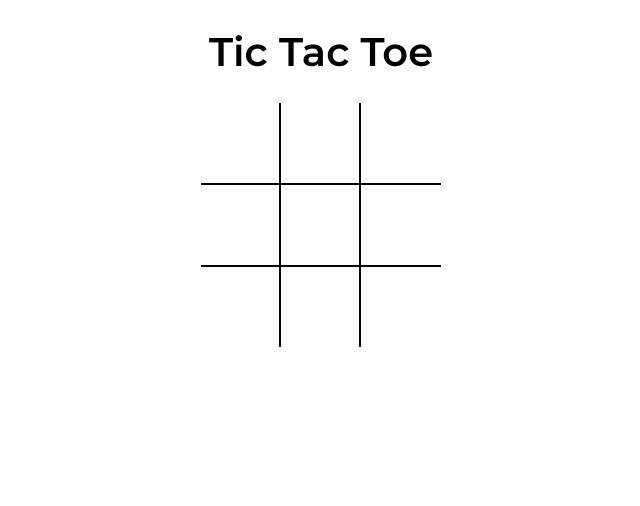
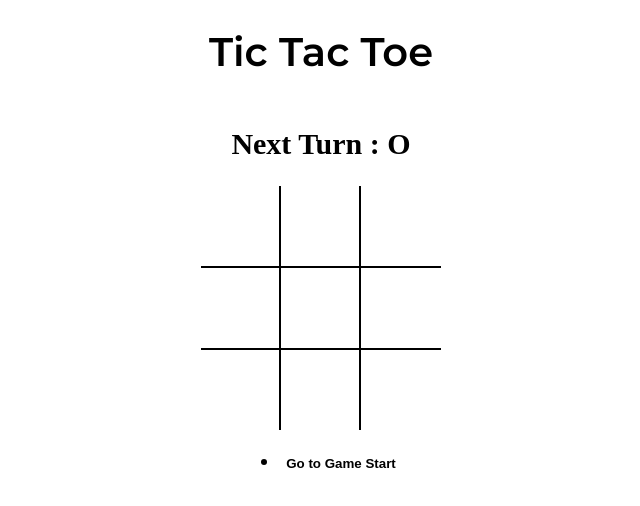
Before and after one commit to dhannjayyy/Tic-Tac-Toe-game, a React (Create React App) app: page / in a window 1280 px wide. Shown: the top 506 px of the page, without its empty margins (319-959 px from the left). Built offline with nearby package versions, Linux system fonts and the light colour scheme.

Commit message:
added game history

```diff
--- a/src/App.js
+++ b/src/App.js
@@ -1,11 +1,57 @@
-import React from "react";
+import React, { useState } from "react";
 import Board from "./Components/Board/Board";
+import History from "./Components/History";
+import { calculateWinner } from "./winner";
 
 function App() {
+  const [history, setHistory] = useState([
+    { board: Array(9).fill(null), isNextX: true },
+  ]);
+
+  const [currentMove, setcurrentMove] = useState(0);
+
+  const current = history[currentMove]; //Storing the last move state into current variable
+
+  const winner = calculateWinner(current.board);
+  const message = winner
+    ? `Winner is ${winner}`
+    : `Next Turn : ${current.isNextX ? "O" : "X"}`;
+
+  const handleButtonClick = (position) => {
+    if (current.board[position] || winner) return;
+
+    setHistory((prev) => {
+      const last = prev[prev.length - 1];
+
+      const newBoard = last.board.map((square, pos) => {
+        if (pos === position) {
+          return last.isNextX ? "O" : "X";
+        }
+
+        return square;
+      });
+
+      return prev.concat({ board: newBoard, isNextX: !last.isNextX });
+    });
+
+    setcurrentMove(prevMove=>prevMove+1);
+  };
+
+  const moveTo = (move) =>{
+    setcurrentMove(move);
+  }
+
+  // in the handleButtonCLick()-:)
+  // the setBoard() returns the state of each button using the array "prev"(or you can say returns the array of new state)
+  // after using the map function on it to set the state of a particular button to X.
+  // the pos parameter is the position of element that is being traversed by the map function.
+
   return (
     <div className="app">
       <h1>Tic Tac Toe</h1>
-      <Board />
+      <h2>{message}</h2>
+      <Board board={current.board} handleButtonClick={handleButtonClick} />
+      <History history={history} moveTo={moveTo} currentMove={currentMove}/>
     </div>
   );
 }
--- a/src/Components/Board/Board.jsx
+++ b/src/Components/Board/Board.jsx
@@ -1,36 +1,9 @@
-import React, { useState } from "react";
+import React from "react";
 import Button from "../Button/Button";
-// import "./Board.scss";
 
 
 
-function Board() {
-    const [board, setBoard] = useState(Array(9).fill(null));
-    const [isNextX, setIsNextX] = useState(false);
-
-    const handleButtonClick = (position) =>{
-        if(board[position])
-        return;
-
-        setBoard((prev)=>{
-            return prev.map((square,pos)=>{
-                if(pos === position){
-                    return isNextX ? 'O':'X';
-                }
-
-                return square;
-            });
-        });
-
-        setIsNextX(prev=>!prev) //Inverse the value of isNextX
-    };
-
-// in the handleButtonCLick()-:)
-// the setBoard() returns the state of each button using the array "prev"(or you can say returns the array of new state)
-// after using the map function on it to set the state of a particular button to X.
-// the pos parameter is the position of element that is being traversed by the map function.
-
-
+function Board({board,handleButtonClick}) {
     function renderButton(position) {
         return (
             <Button
--- a/src/Components/Button/Button.jsx
+++ b/src/Components/Button/Button.jsx
@@ -1,5 +1,4 @@
 import React from "react";
-// import "./Button.scss";
 
 function Button({ value, onClick}) {
     return (
--- /dev/null
+++ b/src/Components/History.jsx
@@ -0,0 +1,25 @@
+import React from "react";
+
+function History({ history, moveTo, currentMove }) {
+    return (
+        <ul>
+            {history.map((_, move) => {
+                return (
+                    <li>
+                        <button
+                            key={move}
+                            onClick={() => {
+                                moveTo(move);
+                            }}
+                            style={{ fontWeight: move === currentMove ? `bold` : `normal` }}
+                        >
+                            {move === 0 ? `Go to Game Start` : `Go to move #${move}`}
+                        </button>
+                    </li>
+                );
+            })}
+        </ul>
+    );
+}
+
+export default History;
--- /dev/null
+++ b/src/winner.js
@@ -0,0 +1,20 @@
+export function calculateWinner(board){
+    const lines = [
+        [0,1,2],
+        [3,4,5],
+        [6,7,8],
+        [0,3,6],
+        [1,4,7],
+        [2,5,8],
+        [0,4,8],
+        [2,4,6]
+    ];
+
+    for (let i = 0; i < lines.length; i++) {
+        const [a,b,c] = lines[i];
+        if(board[a] && board[a]===board[b] && board[b]===board[c]){
+            return board[a];
+        }
+    }
+    return null;
+}
```
